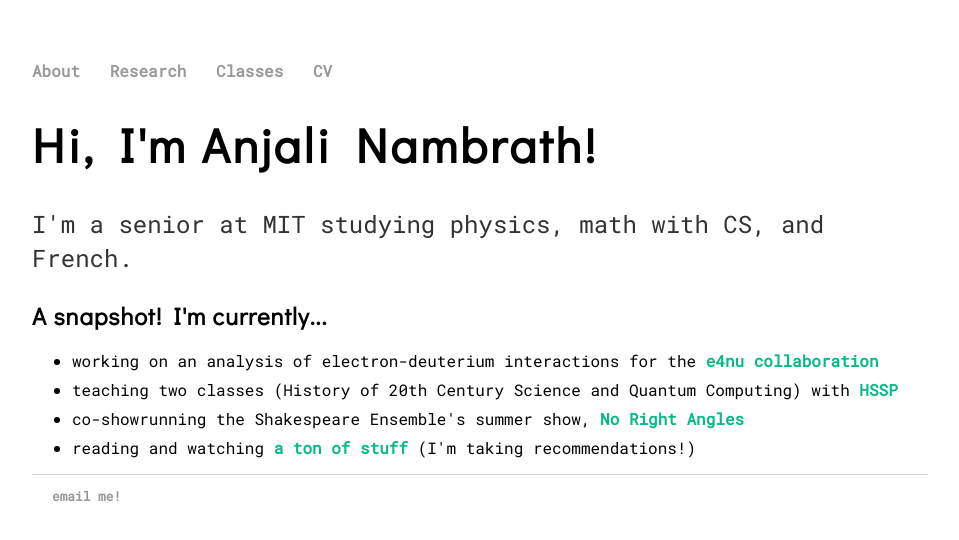
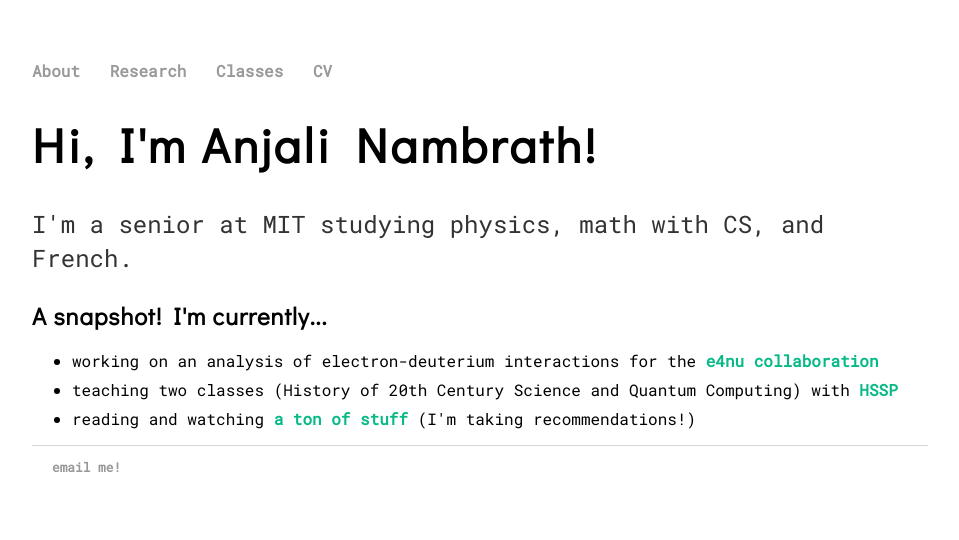
Before and after one commit to nambrath/nambrath.github.io, a Jekyll site: the page built from index.html, in a window 1280 px wide. Shown: the top 540 px of the page, without its empty margins (160-1119 px from the left). Built offline with Jekyll 4.4.1, drawn with Linux system fonts in a browser that asks for light colours.

Commit message:
removed norian
rip!

```diff
--- a/index.html
+++ b/index.html
@@ -11,7 +11,6 @@ title: Anjali Nambrath
 		<ul>
 			<li> working on an analysis of electron-deuterium interactions for the <a href='https://www.hen-lab.com/research-neutrino'>e4nu collaboration</a> </li>
 			<li> teaching two classes (History of 20th Century Science and Quantum Computing) with <a href='https://esp.mit.edu/learn/HSSP/index.html'>HSSP</a> </li>
-			<li> co-showrunning the Shakespeare Ensemble's summer show, <a href='https://ensemble.mit.edu/shows/show.php?season=2020U'>No Right Angles</a> </li>
 			<li> reading and watching <a href='https://docs.google.com/document/d/1GPP7JUexdlLXJn-BeL4fRgRqRxN_udLn0hH3LZWO7_g/edit?usp=sharing'>a ton of stuff</a> (I'm taking recommendations!)</li>
 		</ul>
 	</div>
```
